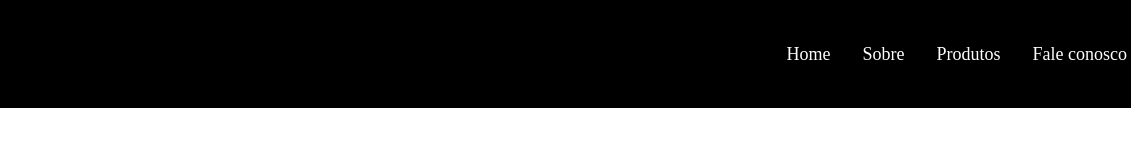
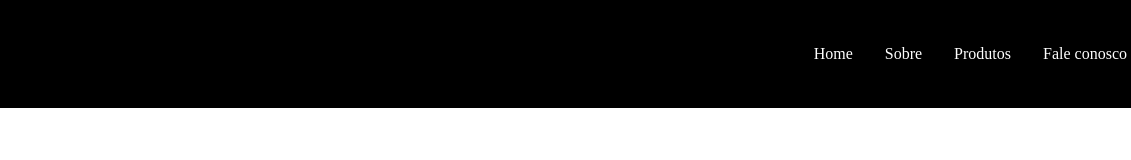
Before and after one commit to JoseCOSJr/aula-utd-css, a plain HTML site: page flexboxDesafio/index.html in a window 1280 px wide. Shown: the full height of the page, 149-1280 px from the left. Drawn offline with Linux system fonts and the light colour scheme.

Commit message:
28/11/2025 p1

```diff
--- a/flexboxDesafio/index.css
+++ b/flexboxDesafio/index.css
@@ -23,7 +23,7 @@
 }
 
 .div-cima > ul > li{
-    font-size:large;
+    font-size:git large;
 }
 
 .logo{
```
